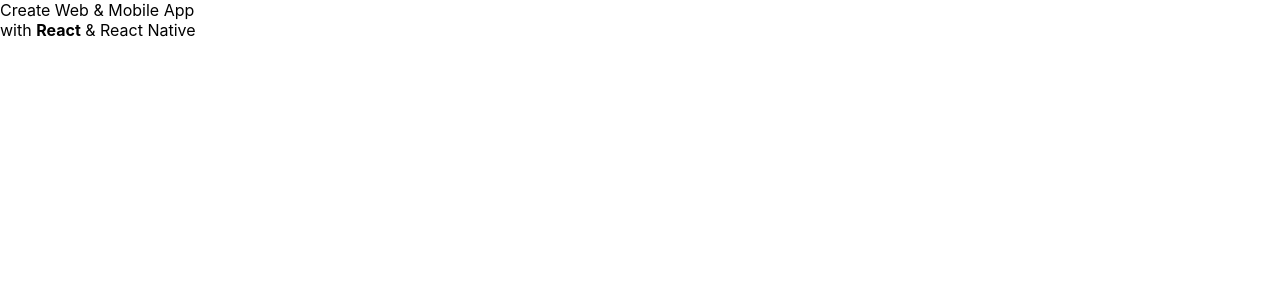
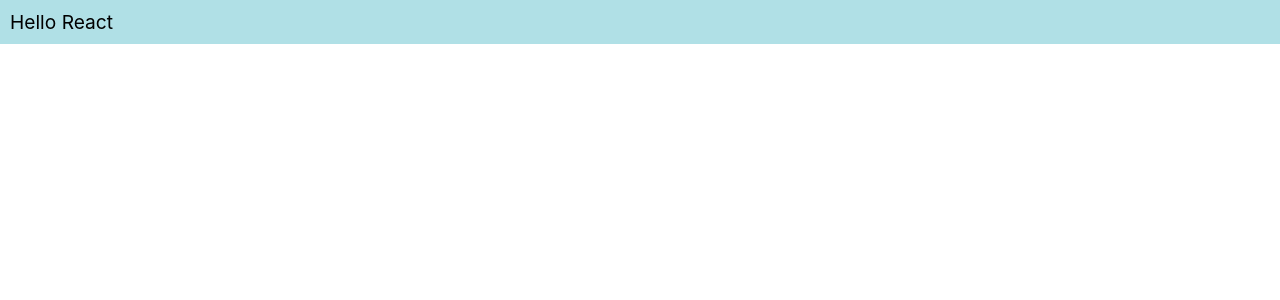
Before and after one commit to Dartae/app1, a React (Create React App) app: page / in a window 1280 px wide. Shown: the top 300 px of the page. Built offline with nearby package versions, Linux system fonts and the light colour scheme.

Commit message:
Update app.js css inline
css inline

```diff
--- a/src/App.js
+++ b/src/App.js
@@ -1,13 +1,12 @@
 import React from 'react'
 function App() {
-  let r = '<b>React</b>'
-  let rn = 'React Native'
-  const el =(
-    <div>Create Web & Mobile App <br/>
-    with <span dangerouslySetInnerHTML={{__html: r}}/> & {rn}
-    </div>
-  )
-  return el
+  const divstyle = {
+    color:'black',
+    backgroundColor:'powderblue',
+    fontSize:'larger',
+    padding:'10px'
+  }
+  return <div style={divstyle}>Hello React</div>
 
 }
 
```
